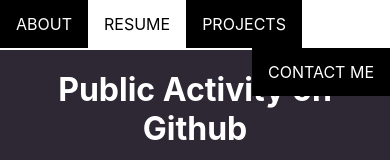
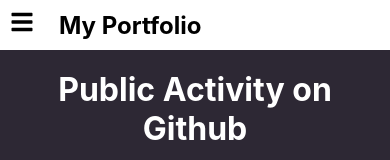
Before and after one commit to imELVEE/imELVEE.github.io, a React (Create React App) app: page /projects in a window 390 px wide. Shown: the top 160 px of the page. Built offline with nearby package versions, Linux system fonts and the light colour scheme.

Commit message:
functional navbar change for mobile view and active selector change to usestate

```diff
--- a/src/App.js
+++ b/src/App.js
@@ -1,5 +1,5 @@
-import { useEffect } from 'react'
-import { Route, Routes, useLocation } from 'react-router-dom';
+
+import { Route, Routes } from 'react-router-dom';
 
 import Navbar from '@components/Navbar.jsx';
 import About from '@pages/About.jsx';
@@ -7,26 +7,6 @@
 import Projects from '@pages/Projects.jsx';
 
 function App() {
-    const location = useLocation();
-
-    useEffect(() => {
-        const initializeNavbar = () => {
-            let currentPath = location.pathname;
-            if (currentPath === '/') {
-                currentPath = 'about';
-            }
-            else {
-                currentPath = currentPath.substring(1);
-            }
-            Array.from(document.querySelector('ul#navbar').getElementsByTagName('a')).forEach(function (e) {
-                e.classList.remove("active")
-            });
-            document.getElementById(currentPath).className = "active";
-        };
-
-        initializeNavbar()
-    }, [location.pathname]);
-
     return (
     <div className="App">
         <Navbar />
--- a/src/components/Navbar.css
+++ b/src/components/Navbar.css
@@ -4,9 +4,7 @@
     margin: 0;
 }
 
-
 #navbar {
-    list-style-type: none;
     margin: 0;
     padding: 0;
     overflow: visible;
@@ -17,6 +15,12 @@
     right: 0;
     width: 100vw;
     max-height: 50px;
+}
+
+#navbar-links {
+    list-style-type: none;
+    margin: 0;
+    padding: 0;
 }
 
 li {
@@ -38,12 +42,12 @@
 }
 
 .left button:hover:not(.active) {
-  background-color: #9a999e;
+    background-color: #9a999e;
 }
 
 .active {
-  background-color: black;
-  color: white;
+    background-color: black;
+    color: white;
 }
 
 .right {
@@ -156,3 +160,64 @@
         transform: translateY(20px);
     }
 }
+
+.hamburger {
+    font-size: 24px;
+    background: none;
+    border: none;
+    color: black;
+    cursor: pointer;
+    padding: 10px;
+    margin-right: 15px;
+}
+
+
+.navbar-header{
+    display: none;
+    height: 100%;
+    width: 100%;
+}
+
+@media (max-width: 768px) {
+
+    #navbar {
+        display: flex;
+        flex-direction: column;
+        justify-content: center;
+    }
+
+    .navbar-header {
+        display: flex;
+    }
+
+    #navbar-links {
+        position: fixed;
+        top: 50px;
+        left: 0;
+
+        display: none;
+        flex-direction: column;
+        align-items: flex-start;
+
+        li {
+            background-color: white;
+            width: 70vw;
+            padding-right: 16px;
+
+            button {
+                text-align: left;
+                width: 100%;
+                padding: 14px 0px;
+                padding-left: 16px;
+            }
+        }
+
+        .right {
+            background-color: black;
+        }
+    }
+
+    #navbar-links.open {
+        display: flex;
+    }
+}
--- a/src/components/Navbar.jsx
+++ b/src/components/Navbar.jsx
@@ -1,13 +1,29 @@
 import React, { useState, useEffect } from 'react';
 import { useNavigate } from 'react-router-dom';
 import { FaRegCopy } from 'react-icons/fa';
+import { FaBars } from 'react-icons/fa';
+import { IoClose } from "react-icons/io5";
 
 import './Navbar.css';
 
 const Navbar = () => {
     const navigate = useNavigate();
+    const [activePage, setActivePage] = useState(undefined);
     const [isDropdownOpen, setIsDropdownOpen] = useState(false);
+    const [isMenuOpen, setIsMenuOpen] = useState(false);
     const [notification, setNotification] = useState('');
+
+    useEffect(() => {
+        // Set the active page based on the current URL
+        const path = window.location.pathname;
+        if (path === '/') {
+            setActivePage('about');
+        } else if (path === '/resume') {
+            setActivePage('resume');
+        } else if (path === '/projects') {
+            setActivePage('projects');
+        }
+    }, []);
 
     useEffect(() => {
         const handleClickOutside = (event) => {
@@ -25,26 +41,23 @@
         };
     }, [isDropdownOpen]);
 
-    const navigateToAbout = () => {
-        Array.from(document.querySelector('ul#navbar').getElementsByTagName('button')).forEach(function (e) {
-            e.classList.remove("active")
-        });
-        document.getElementById('about').className = "active";
+    const navigateToPage = (page) => {
+        setActivePage(page);
+        setIsMenuOpen(false);
 
+        if (page === 'about') {
             navigate('/');
-    };
-
-    const navigateToPage = (page) => {
-        Array.from(document.querySelector('ul#navbar').getElementsByTagName('button')).forEach(function (e) {
-            e.classList.remove("active")
-        });
-        document.getElementById(page).className = "active";
-
+            return;
+        }
         navigate(`/${page}`);
     };
 
     const toggleDropdown = () => {
         setIsDropdownOpen((prev) => !prev);
+    };
+
+    const toggleMenu = () => {
+        setIsMenuOpen((prev) => !prev);
     };
 
     const copyToClipboard = (text, fieldName) => {
@@ -59,10 +72,22 @@
 
     return (
         <>
-            <ul id='navbar'>
-                <li className='left'><button className="active" id='about' onClick={navigateToAbout}>ABOUT</button></li>
-                <li className='left'><button id='resume' onClick={() => navigateToPage('resume')}>RESUME</button></li>
-                <li className='left'><button id='projects' onClick={() => navigateToPage('projects')}>PROJECTS</button></li>
+            <nav id="navbar">
+                <div className="navbar-header">
+                    <button
+                        className="hamburger"
+                        onClick={toggleMenu}
+                        aria-label="Toggle menu"
+                    >
+                        {isMenuOpen && <IoClose  />}
+                        {!isMenuOpen && <FaBars />}
+                    </button>
+                    <h1>My Portfolio</h1>
+                </div>
+                <ul id='navbar-links' className={`${isMenuOpen ? 'open' : ''}`}>
+                    <li className='left'><button className={activePage === 'about' ? 'active' : ''} id='about' onClick={() =>navigateToPage('about')}>ABOUT</button></li>
+                    <li className='left'><button className={activePage === 'resume' ? 'active' : ''} id='resume' onClick={() => navigateToPage('resume')}>RESUME</button></li>
+                    <li className='left'><button className={activePage === 'projects' ? 'active' : ''} id='projects' onClick={() => navigateToPage('projects')}>PROJECTS</button></li>
 
                     <li className="right">
                         <button id='contact' onClick={toggleDropdown}>CONTACT ME</button>
@@ -93,6 +118,7 @@
                         )}
                     </li>
                 </ul>
+            </nav>
             {notification && <div className="notification">{notification}</div>}
         </>
     )
```
Lines whose indentation alone changed are shown as unchanged.
